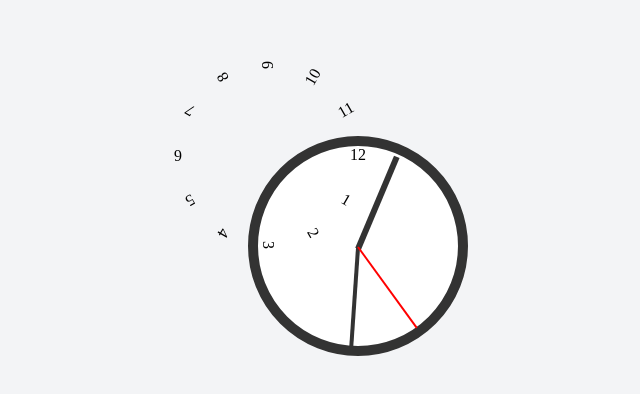
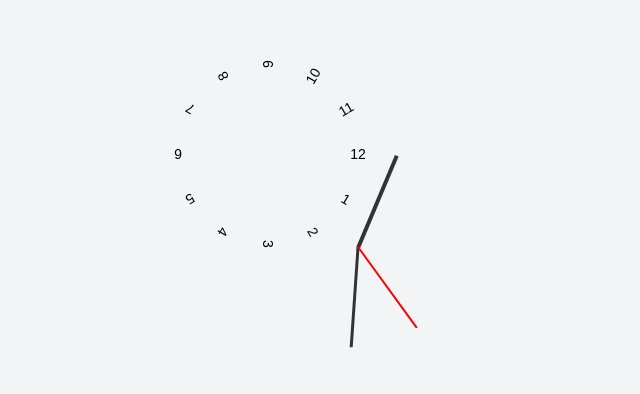
Before and after one commit to Takax62/Calculator, a plain HTML site: page index.html in a window 1280 px wide. Shown: the part 154-548 px from the top of the page, without its empty margins (282-922 px from the left). Drawn offline with Linux system fonts and the light colour scheme.

Commit message:
Update index.html

```diff
--- a/index.html
+++ b/index.html
@@ -3,7 +3,7 @@
 <head>
     <meta charset="UTF-8">
     <meta name="viewport" content="width=device-width, initial-scale=1.0">
-    <title>Analog Clock with Labels</title>
+    <title>Minimal Analog Clock</title>
     <style>
         body {
             display: flex;
@@ -12,33 +12,30 @@
             height: 100vh;
             margin: 0;
             background-color: #f3f4f6;
+            font-family: Arial, sans-serif;
         }
 
         .clock {
+            position: relative;
             width: 200px;
             height: 200px;
-            border: 10px solid #333;
-            border-radius: 50%;
-            position: relative;
-            background-color: #fff;
         }
 
         .hand {
+            position: absolute;
             width: 50%;
-            height: 4px;
-            background-color: #333;
-            position: absolute;
             top: 50%;
             transform-origin: 100%;
             transform: rotate(90deg);
+            background: #333;
         }
 
         .hour {
-            height: 6px;
+            height: 4px;
         }
 
         .minute {
-            height: 4px;
+            height: 3px;
         }
 
         .second {
@@ -51,6 +48,7 @@
             width: 20px;
             height: 20px;
             text-align: center;
+            font-size: 14px;
             transform: rotate(calc(var(--i) * 30deg)) translate(90px) rotate(calc(var(--i) * -30deg));
         }
 
@@ -99,7 +97,6 @@
         }
 
         setInterval(updateClock, 1000);
-
         updateClock();
     </script>
 </body>
```
